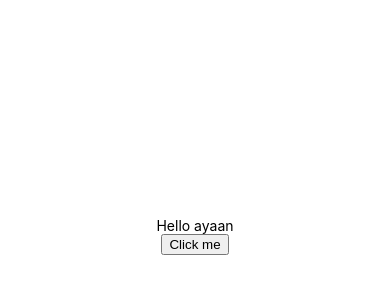
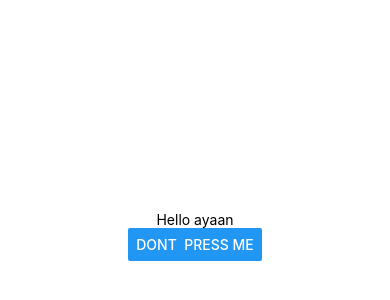
Before and after one commit to UVA-Rideshare/rideshare, a React Native app: screen / in a window 390 px wide. Shown: the part 186-486 px from the top of the page. Built offline with nearby package versions, Linux system fonts and the light colour scheme.

Commit message:
added a dont click button

```diff
--- a/App.js
+++ b/App.js
@@ -1,5 +1,5 @@
 import { StatusBar } from 'expo-status-bar';
-import { StyleSheet, Text, View } from 'react-native';
+import { StyleSheet, Text, View, Button } from 'react-native';
 
 export default function App() {
 
@@ -7,7 +7,7 @@ export default function App() {
     <View style={styles.container}>
       <Text>Hello ayaan</Text>
       <StatusBar style="auto" />
-      <button>Click me</button>
+      <Button title='Dont  press me'></Button>
     </View>
   );
 }
```
